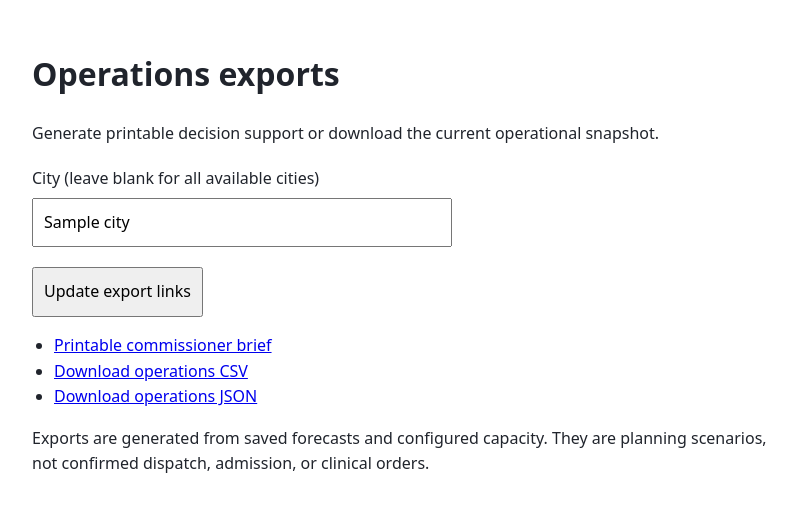
After one commit to Abdullah-Tawsif/Dengue-Outbreak-Prediction-ML, a FastAPI app: template templates/exports/index.html in a window 1280 px wide. The commit adds this page. Shown: the top 512 px of the page, without its empty margins (228-1024 px from the left). Run offline with FastAPI, Linux system fonts and the light colour scheme; the template is opened without the code that fills it: most values are stand-ins (such as "Sample title", 1, 10 or a date in 2020); parts of the project's set-up code (start-up, migrations or seed data) failed here and were passed over.

Commit message:
Add operations dispatch and exports
Co-authored-by: Copilot <223556219+Copilot@users.noreply.github.com>

```diff
--- a/main.py
+++ b/main.py
@@ -4,9 +4,13 @@
 import os
 import logging
 import uuid
-from datetime import date
+import csv
+import io
+import json
+from datetime import date, datetime, timezone
 from pathlib import Path
 from typing import Optional
+from urllib.parse import quote, urlencode
 
 from dotenv import load_dotenv
 import pandas as pd
@@ -18,6 +22,7 @@ PROJECT_ROOT = Path(__file__).resolve().parent
 load_dotenv(PROJECT_ROOT / ".env", override=False)
 
 from fastapi import Depends, FastAPI, Header, HTTPException, Query, Request
+from fastapi.responses import Response
 from sqlalchemy import func, inspect, text
 from sqlalchemy.exc import IntegrityError
 from sqlalchemy.orm import Session
@@ -124,6 +129,7 @@ from src.live_input_predict import (
 )
 from src.operations import (
     allocate_regional_stock,
+    build_dispatch_drafts,
     calculate_supply,
     plan_crews,
     rank_priority,
@@ -1060,7 +1066,7 @@ async def operations_status(
 
     supplies = list(supplies_by_key.values())
 
-    return {
+    response_data = {
         "status": "available" if latest_by_ward else "no-live-predictions",
         "city": city or "all",
         "supplies": supplies,
@@ -1089,6 +1095,175 @@ async def operations_status(
             "Bed and crew recommendations are planning scenarios, not confirmed dispatch or admission orders.",
         ],
     }
+    response_data["dispatchDrafts"] = build_dispatch_drafts(response_data)
+    return response_data
+
+
+@app.get("/api/operations/dispatch-drafts")
+async def operations_dispatch_drafts(
+    city: str = Query(default="", max_length=100),
+    available_stock_percent: int = Query(default=100, alias="availableStockPercent", ge=30, le=100),
+    total_spraying_crews: Optional[int] = Query(default=None, alias="totalSprayingCrews", ge=0, le=500),
+    current_user: User = Depends(get_current_hospital_user),
+    db: Session = Depends(get_db),
+):
+    """Return user-reviewed SMS and WhatsApp text; no message is sent."""
+    status = await operations_status(
+        city=city,
+        available_stock_percent=available_stock_percent,
+        total_spraying_crews=total_spraying_crews,
+        current_user=current_user,
+        db=db,
+    )
+    return status["dispatchDrafts"]
+
+
+def _csv_safe(value: object) -> str:
+    text_value = "" if value is None else str(value)
+    if text_value.lstrip(" \t\r\n").startswith(("=", "+", "-", "@")):
+        return f"'{text_value}"
+    return text_value
+
+
+@app.get("/exports")
+async def operations_exports_page(
+    request: Request,
+    city: str = Query(default="", max_length=100),
+    current_user: User = Depends(get_current_hospital_user),
+):
+    query = urlencode({"city": city}) if city else ""
+    suffix = f"?{query}" if query else ""
+    return templates.TemplateResponse(
+        request=request,
+        name="exports/index.html",
+        context={
+            "city": city,
+            "brief_url": f"/exports/commissioner-brief{suffix}",
+            "csv_url": f"/exports/operations.csv{suffix}",
+            "json_url": f"/exports/operations.json{suffix}",
+        },
+        headers={"Cache-Control": "no-store, private"},
+    )
+
+
+@app.get("/exports/commissioner-brief")
+async def commissioner_brief_export(
+    request: Request,
+    city: str = Query(default="", max_length=100),
+    available_stock_percent: int = Query(default=100, alias="availableStockPercent", ge=30, le=100),
+    total_spraying_crews: Optional[int] = Query(default=None, alias="totalSprayingCrews", ge=0, le=500),
+    current_user: User = Depends(get_current_hospital_user),
+    db: Session = Depends(get_db),
+):
+    status = await operations_status(
+        city=city,
+        available_stock_percent=available_stock_percent,
+        total_spraying_crews=total_spraying_crews,
+        current_user=current_user,
+        db=db,
+    )
+    export_params: dict[str, str | int] = {
+        "availableStockPercent": available_stock_percent
+    }
+    if city:
+        export_params["city"] = city
+    if total_spraying_crews is not None:
+        export_params["totalSprayingCrews"] = total_spraying_crews
+    export_query = urlencode(export_params)
+    return templates.TemplateResponse(
+        request=request,
+        name="exports/commissioner_brief.html",
+        context={
+            "status": status,
+            "generated_at": datetime.now(timezone.utc).strftime("%Y-%m-%d %H:%M UTC"),
+            "csv_url": f"/exports/operations.csv?{export_query}",
+            "json_url": f"/exports/operations.json?{export_query}",
+            "sms_url": f"sms:?body={quote(status['dispatchDrafts']['sms'])}",
+            "whatsapp_url": f"https://wa.me/?text={quote(status['dispatchDrafts']['whatsapp'])}",
+        },
+        headers={"Cache-Control": "no-store, private"},
+    )
+
+
+@app.get("/exports/operations.json")
+async def operations_json_export(
+    city: str = Query(default="", max_length=100),
+    available_stock_percent: int = Query(default=100, alias="availableStockPercent", ge=30, le=100),
+    total_spraying_crews: Optional[int] = Query(default=None, alias="totalSprayingCrews", ge=0, le=500),
+    current_user: User = Depends(get_current_hospital_user),
+    db: Session = Depends(get_db),
+):
+    status = await operations_status(
+        city=city,
+        available_stock_percent=available_stock_percent,
+        total_spraying_crews=total_spraying_crews,
+        current_user=current_user,
+        db=db,
+    )
+    return Response(
+        content=json.dumps(status, ensure_ascii=False, indent=2),
+        media_type="application/json",
+        headers={"Content-Disposition": 'attachment; filename="aedisight-operations.json"'},
+    )
+
+
+@app.get("/exports/operations.csv")
+async def operations_csv_export(
+    city: str = Query(default="", max_length=100),
+    available_stock_percent: int = Query(default=100, alias="availableStockPercent", ge=30, le=100),
+    total_spraying_crews: Optional[int] = Query(default=None, alias="totalSprayingCrews", ge=0, le=500),
+    current_user: User = Depends(get_current_hospital_user),
+    db: Session = Depends(get_db),
+):
+    status = await operations_status(
+        city=city,
+        available_stock_percent=available_stock_percent,
+        total_spraying_crews=total_spraying_crews,
+        current_user=current_user,
+        db=db,
+    )
+    beds_by_ward = {
+        (row["city"], row["wardId"]): row
+        for row in status["bedAllocation"]["wards"]
+    }
+    crews_by_ward = {
+        (row.get("city"), row["wardId"]): row
+        for row in status["crewDeployment"]["assignments"]
+    }
+    output = io.StringIO(newline="")
+    writer = csv.writer(output)
+    writer.writerow([
+        "city", "ward", "risk", "predicted_cases", "saline_bags_needed",
+        "saline_bags_allocated", "saline_bags_deficit",
+        "diagnostic_kits_needed", "diagnostic_kits_allocated",
+        "diagnostic_kits_deficit", "beds_needed", "available_beds",
+        "net_bed_deficit", "crews_assigned", "unmet_crew_need",
+    ])
+    for row in status["supplies"]:
+        bed = beds_by_ward.get((row["city"], row["wardId"]), {})
+        crew = crews_by_ward.get((row["city"], row["wardId"]), {})
+        writer.writerow([
+            _csv_safe(row["city"]),
+            _csv_safe(row["wardId"]),
+            _csv_safe(row.get("riskCategory")),
+            row.get("predictedCases", 0),
+            row.get("saline_bags_needed", 0),
+            row.get("saline_bags_allocated"),
+            row.get("saline_bags_deficit"),
+            row.get("diagnostic_kits_needed", 0),
+            row.get("diagnostic_kits_allocated"),
+            row.get("diagnostic_kits_deficit"),
+            row.get("hospital_beds_required", 0),
+            bed.get("availableBeds"),
+            bed.get("netBedDeficit"),
+            len(crew.get("assignedCrews", [])),
+            crew.get("unmetDeploymentNeed", 0),
+        ])
+    return Response(
+        content=output.getvalue(),
+        media_type="text/csv; charset=utf-8",
+        headers={"Content-Disposition": 'attachment; filename="aedisight-operations.csv"'},
+    )
 
 
 @app.post("/api/admin/hospital-capacity")
--- a/static/css/user/live_input.css
+++ b/static/css/user/live_input.css
@@ -17,6 +17,7 @@ body { margin: 0; background: radial-gradient(circle at top right, #281b2a 0, va
 a { color: inherit; text-decoration: none; }
 .page-shell { width: min(1180px, calc(100% - 36px)); margin: 0 auto; padding: 24px 0 70px; }
 .topbar { display: flex; justify-content: space-between; align-items: center; padding: 4px 0 34px; }
+.top-links { display: flex; gap: 18px; }
 .brand { font: 800 15px/1 "Plus Jakarta Sans", sans-serif; letter-spacing: .04em; }
 .brand span { margin-left: 8px; color: var(--muted); font: 600 10px/1 Inter, sans-serif; letter-spacing: .14em; }
 .back-link { color: var(--muted); font-size: 13px; }
@@ -82,5 +83,9 @@ dd { margin: 0; font-size: 12px; font-weight: 700; text-align: right; }
 .scarcity-controls strong { color: var(--text); }
 .scarcity-controls input[type="range"] { min-height: 24px; padding: 0; }
 .scarcity-controls small { grid-column: 1 / -1; }
+.dispatch-actions { display: flex; flex-wrap: wrap; align-items: center; gap: 10px; margin: 0 0 16px; padding: 13px; border: 1px solid var(--border); border-radius: 12px; background: #ffffff04; }
+.dispatch-actions strong, .dispatch-actions span { flex-basis: 100%; }
+.dispatch-actions span { color: var(--muted); font-size: 11px; }
+.dispatch-actions a { padding: 8px 10px; border: 1px solid var(--border); border-radius: 8px; color: var(--text); font-size: 11px; font-weight: 700; }
 @media (max-width: 850px) { .hero, .result-header { flex-direction: column; align-items: flex-start; } .form-grid, .result-grid { grid-template-columns: 1fr; } .metric-grid { grid-template-columns: 1fr 1fr; } }
 @media (max-width: 620px) { .page-shell { width: min(100% - 22px, 1180px); } .fields.two, .fields.three, .metric-grid, .scarcity-controls { grid-template-columns: 1fr; } .hero, .panel, .result { padding: 20px; } h1 { font-size: 34px; } .brand span { display: none; } }
--- /dev/null
+++ b/templates/exports/index.html
@@ -0,0 +1,32 @@
+<!DOCTYPE html>
+<html lang="en">
+<head>
+  <meta charset="UTF-8">
+  <meta name="viewport" content="width=device-width, initial-scale=1">
+  <title>AEDISIGHT — Operations exports</title>
+  <style>
+    body { max-width: 760px; margin: 48px auto; padding: 0 20px; color: #20242c; font: 16px/1.6 system-ui, sans-serif; }
+    label { display: grid; gap: 6px; max-width: 420px; margin: 20px 0; }
+    input, button { padding: 10px; font: inherit; }
+    ul { padding-left: 22px; }
+  </style>
+</head>
+<body>
+  <main>
+    <h1>Operations exports</h1>
+    <p>Generate printable decision support or download the current operational snapshot.</p>
+    <form action="/exports" method="get">
+      <label>City (leave blank for all available cities)
+        <input name="city" value="{{ city }}" maxlength="100">
+      </label>
+      <button type="submit">Update export links</button>
+    </form>
+    <ul>
+      <li><a href="{{ brief_url }}">Printable commissioner brief</a></li>
+      <li><a href="{{ csv_url }}">Download operations CSV</a></li>
+      <li><a href="{{ json_url }}">Download operations JSON</a></li>
+    </ul>
+    <p>Exports are generated from saved forecasts and configured capacity. They are planning scenarios, not confirmed dispatch, admission, or clinical orders.</p>
+  </main>
+</body>
+</html>
```
Also changed, not shown: src/operations.py (+57 -0 lines), static/js/user/live_input.js (+14 -0 lines), templates/exports/commissioner_brief.html (added, +84 -0 lines), templates/user/live_input.html (+11 -1 lines), tests/test_operations_api.py (+45 -0 lines), README.md.
